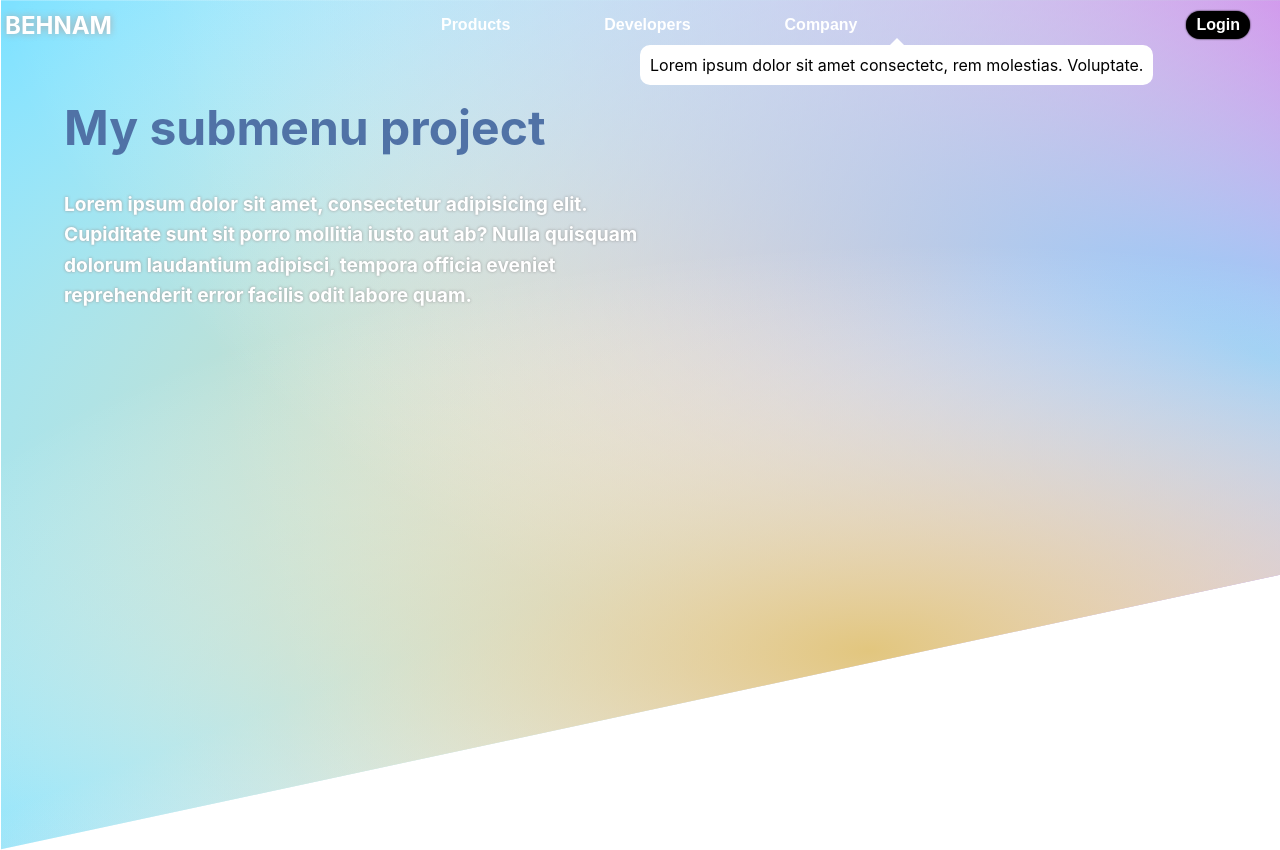
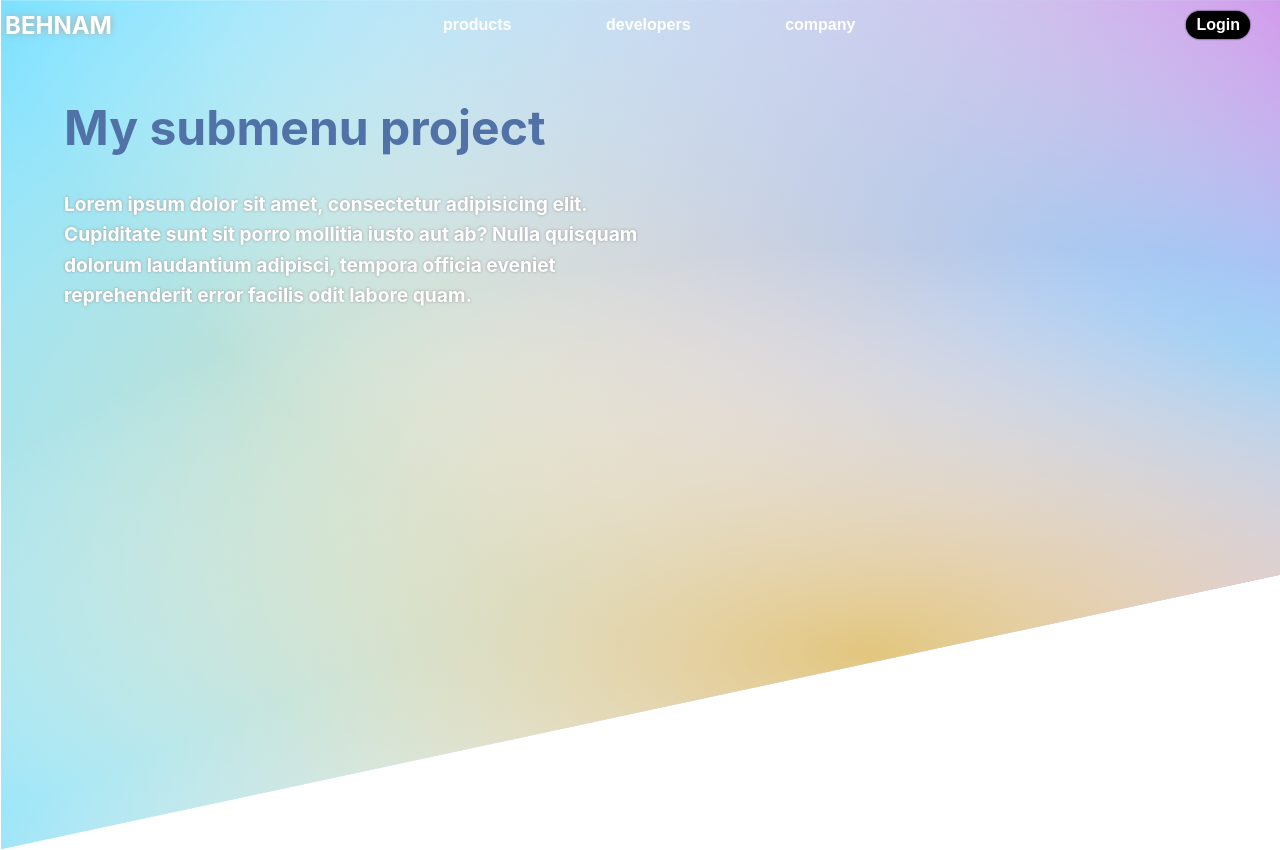
Before and after one commit to behnambm/react-submenu, a React (Create React App) app: page / in a window 1280 px wide. Built offline with nearby package versions, Linux system fonts and the light colour scheme.

Commit message:
add Submenu basic functionality

```diff
--- a/src/components/Navbar/index.js
+++ b/src/components/Navbar/index.js
@@ -2,9 +2,17 @@ import React from 'react'
 import { FaBars } from 'react-icons/fa'
 import './navbar.css'
 import { useGlobalContext } from '../../context'
+import menuLinks from '../../data'
 
 function Navbar() {
-  const { openModal } = useGlobalContext()
+  const { openModal, openSubmenu } = useGlobalContext()
+
+  const handleSubmenu = (e) => {
+    const page = e.target.textContent
+    const coords = e.target.getBoundingClientRect()
+    const center = (coords.left + coords.right) / 2
+    openSubmenu({ page, center })
+  }
 
   return (
     <nav className='navbar'>
@@ -15,15 +23,15 @@ function Navbar() {
         </button>
       </div>
       <ul className='navbar-links'>
-        <li>
-          <button className='link-btn'>Products</button>
-        </li>
-        <li>
-          <button className='link-btn'>Developers</button>
-        </li>
-        <li>
-          <button className='link-btn'>Company</button>
-        </li>
+        {menuLinks.map((link, idx) => {
+          return (
+            <li key={idx}>
+              <button className='link-btn' onMouseOver={handleSubmenu}>
+                {link.page}
+              </button>
+            </li>
+          )
+        })}
       </ul>
 
       <div className='login'>
--- a/src/components/Submenu/index.js
+++ b/src/components/Submenu/index.js
@@ -1,10 +1,17 @@
-import React from 'react'
+import React, { useRef, useEffect } from 'react'
 import './submenu.css'
+import { useGlobalContext } from '../../context'
 
 function Submenu() {
+  const { page, isSubmenuOpen, center } = useGlobalContext()
+  const submenuRef = useRef(null)
+
+  useEffect(() => {
+    submenuRef.current.style.left = `${center}px`
+  }, [center])
   return (
-    <div className='submenu show'>
-      Lorem ipsum dolor sit amet consectetc, rem molestias. Voluptate.
+    <div className={`submenu ${isSubmenuOpen && 'show'}`} ref={submenuRef}>
+      {page.title}
     </div>
   )
 }
--- a/src/components/Submenu/submenu.css
+++ b/src/components/Submenu/submenu.css
@@ -6,6 +6,9 @@
   left: 50%;
   border-radius: 10px;
   visibility: hidden;
+  transform: translateX(-50%);
+  transition: all 0.8s;
+  box-shadow: 0 0 10px #fff;
 }
 
 .submenu::after {
--- a/src/context.js
+++ b/src/context.js
@@ -1,9 +1,13 @@
 import React, { useState, useContext } from 'react'
+import menuLinks from './data'
 
 const AppContext = React.createContext()
 
 export const AppProvider = ({ children }) => {
   const [isModalOpen, setIsModalOpen] = useState(false)
+  const [isSubmenuOpen, setIsSubmenuOpen] = useState(false)
+  const [center, setCenter] = useState(null)
+  const [page, setPage] = useState({ title: '', links: [] })
 
   const openModal = () => {
     setIsModalOpen(true)
@@ -12,12 +16,30 @@ export const AppProvider = ({ children }) => {
   const closeModal = () => {
     setIsModalOpen(false)
   }
+
+  const openSubmenu = ({ page, center }) => {
+    setCenter(center)
+
+    const menuItem = menuLinks.find((link) => link.page === page)
+    setPage({ title: page, links: menuItem.links })
+
+    setIsSubmenuOpen(true)
+  }
+
+  const closeSubmenu = () => {
+    setIsSubmenuOpen(false)
+  }
   return (
     <AppContext.Provider
       value={{
         isModalOpen,
         openModal,
         closeModal,
+        isSubmenuOpen,
+        openSubmenu,
+        closeSubmenu,
+        center,
+        page,
       }}
     >
       {children}
```
